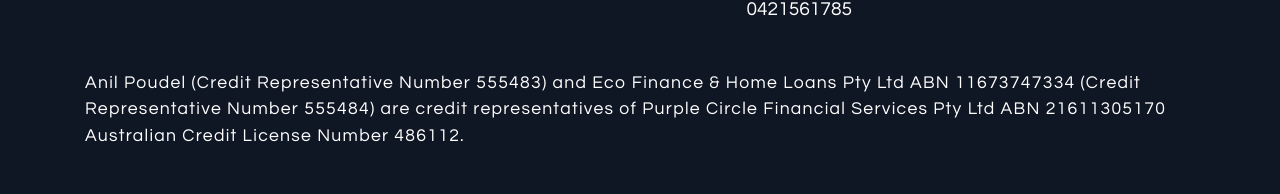
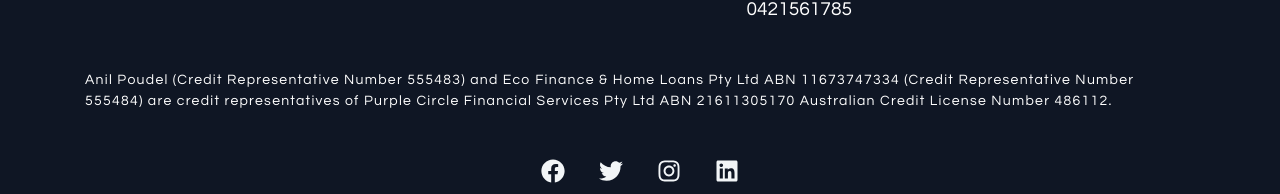
Before and after one commit to manutdmohit/eco-finance, a Next.js app: page / in a window 1280 px wide. Shown: the part 6507-6701 px from the top of the page. Built offline with nearby package versions, Linux system fonts and the light colour scheme.

Commit message:
Update font-size of #description to 14px

```diff
--- a/app/components/Footer/Footer.css
+++ b/app/components/Footer/Footer.css
@@ -57,7 +57,7 @@
 }
 
 #description {
-  font-size: 1.1rem;
+  font-size: 14px;
   letter-spacing: 0.08rem;
 }
 
```
